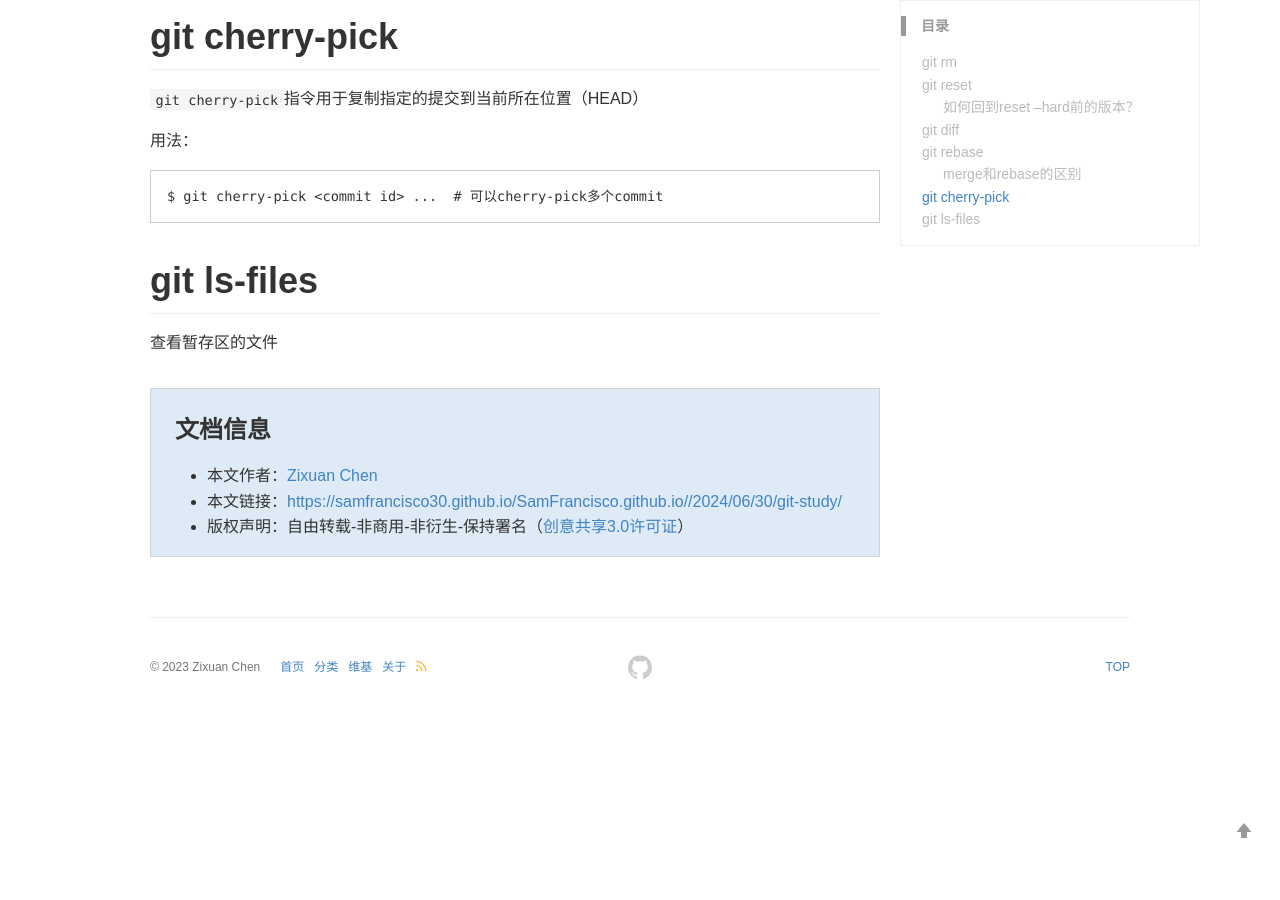
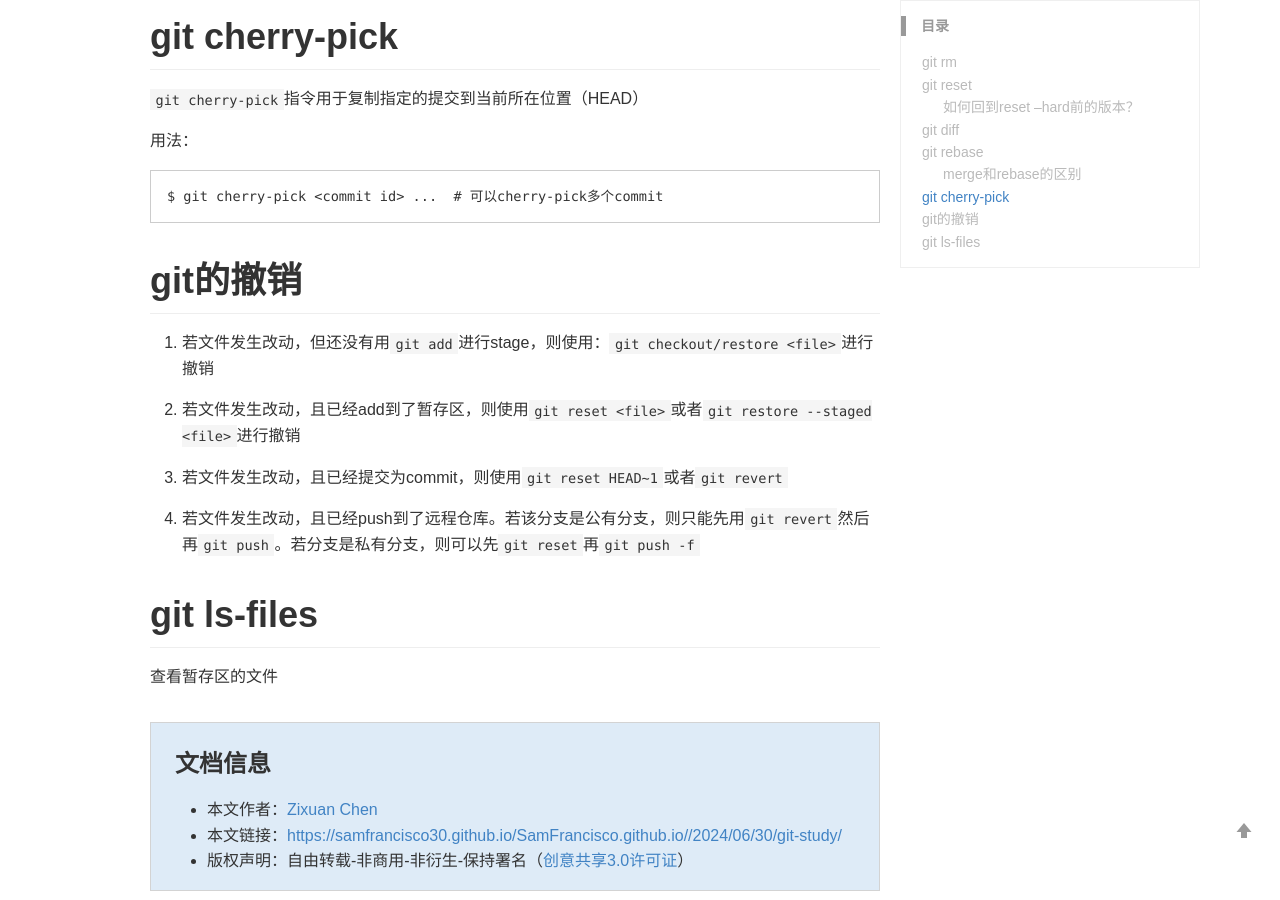
Before and after one commit to SamFrancisco30/SamFrancisco.github.io, a Jekyll site: the page built from _posts/2024-06-30-git-study.md, in a window 1280 px wide and 900 px high, scrolled down 3421 px. Built offline with Jekyll 4.4.1, drawn with Linux system fonts in a browser that asks for light colours; comment, search, counter and statistics services are not loaded; a style sheet for code colours, icons or effects is not loaded; before the commit the page ends 4137 px from its top, so only the background shows below that; some of the changed text lies outside the part shown.

Commit message:
update a post

````diff
--- a/_posts/2024-06-30-git-study.md
+++ b/_posts/2024-06-30-git-study.md
@@ -115,7 +115,14 @@ merge和rebase都可以进行分支合并，例如：
 ```
 $ git cherry-pick <commit id> ...  # 可以cherry-pick多个commit
 ```
+# git的撤销
+1. 若文件发生改动，但还没有用`git add`进行stage，则使用：`git checkout/restore <file>`进行撤销
 
+2. 若文件发生改动，且已经add到了暂存区，则使用`git reset <file>`或者`git restore --staged <file>`进行撤销
+
+3. 若文件发生改动，且已经提交为commit，则使用`git reset HEAD~1`或者`git revert`
+
+4. 若文件发生改动，且已经push到了远程仓库。若该分支是公有分支，则只能先用`git revert`然后再`git push`。若分支是私有分支，则可以先`git reset`再`git push -f`
 
 # git ls-files
 查看暂存区的文件
````
